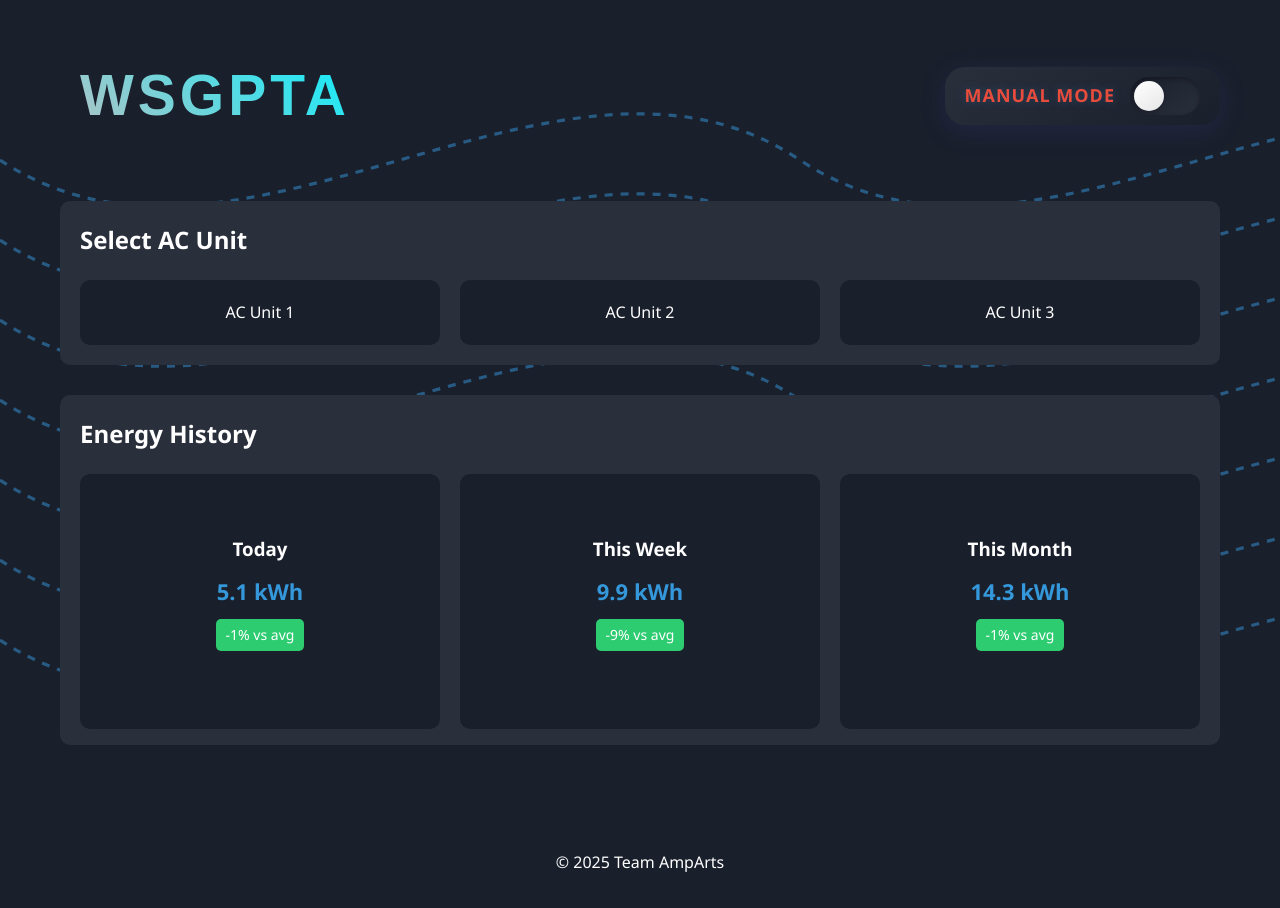
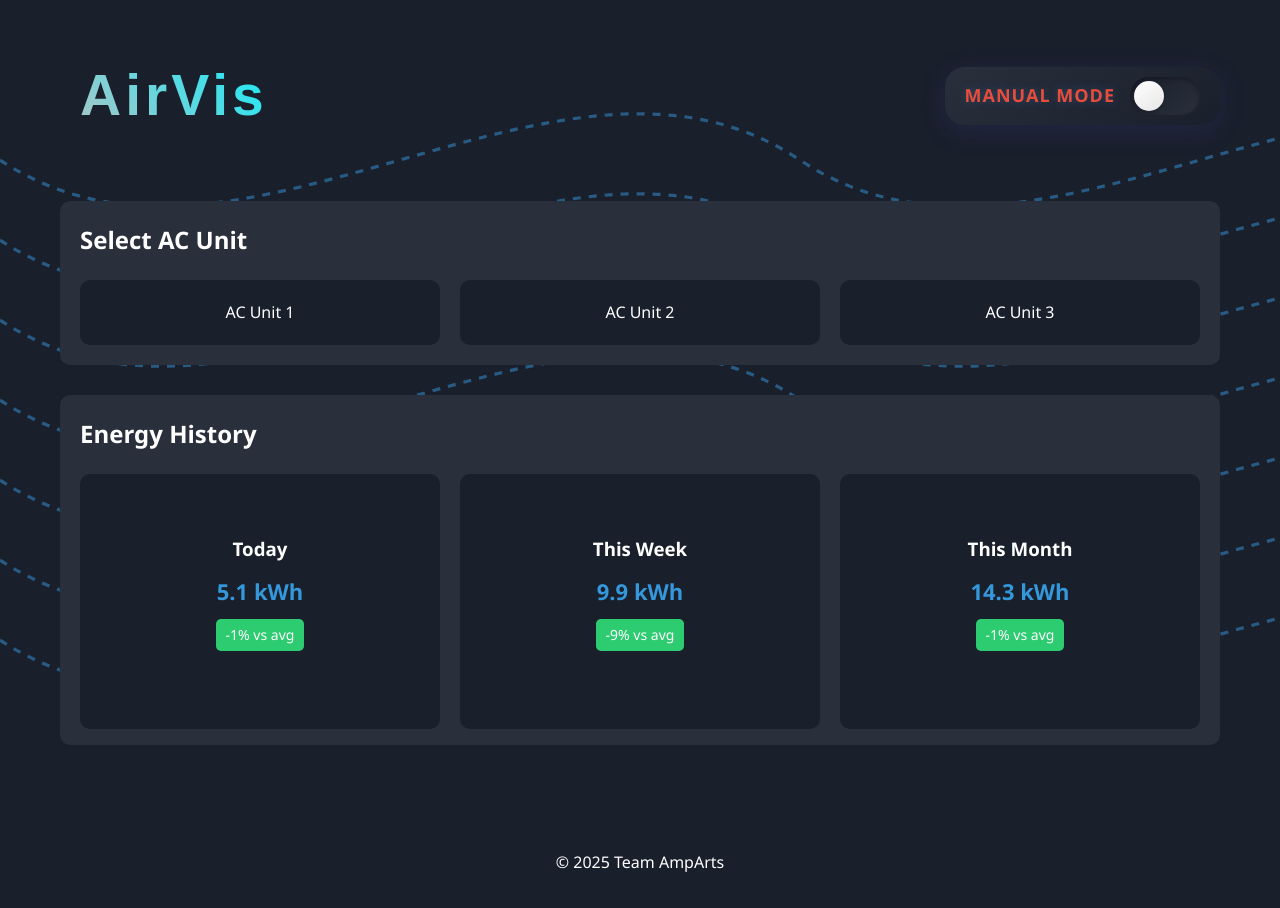
Before and after one commit to KalharaJayathissa/project_airvis, a website built with Vite: page index.html in a window 1280 px wide. Built offline with nearby package versions, Linux system fonts and the light colour scheme.

Commit message:
wsg undo

```diff
--- a/index.html
+++ b/index.html
@@ -9,7 +9,7 @@
 <body>
     <div class="container">
         <nav>
-            <div class="logo" style="font-size:57px">WSGPTA</div>
+            <div class="logo" style="font-size:57px">AirVis</div>
             <div class="mode-switch">
                 <span id="modeText">Auto Mode</span>
                 <label class="switch">
```
